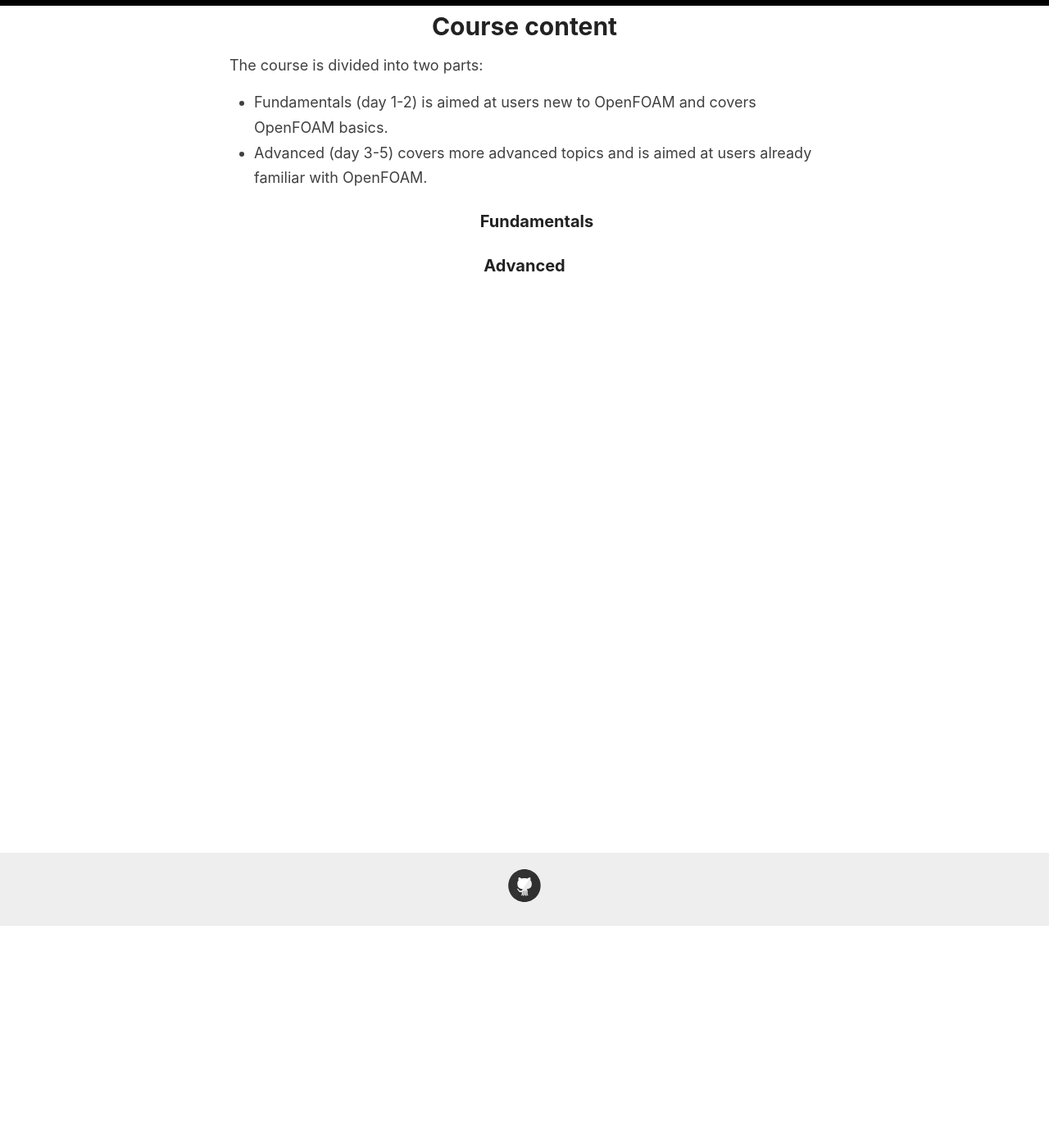
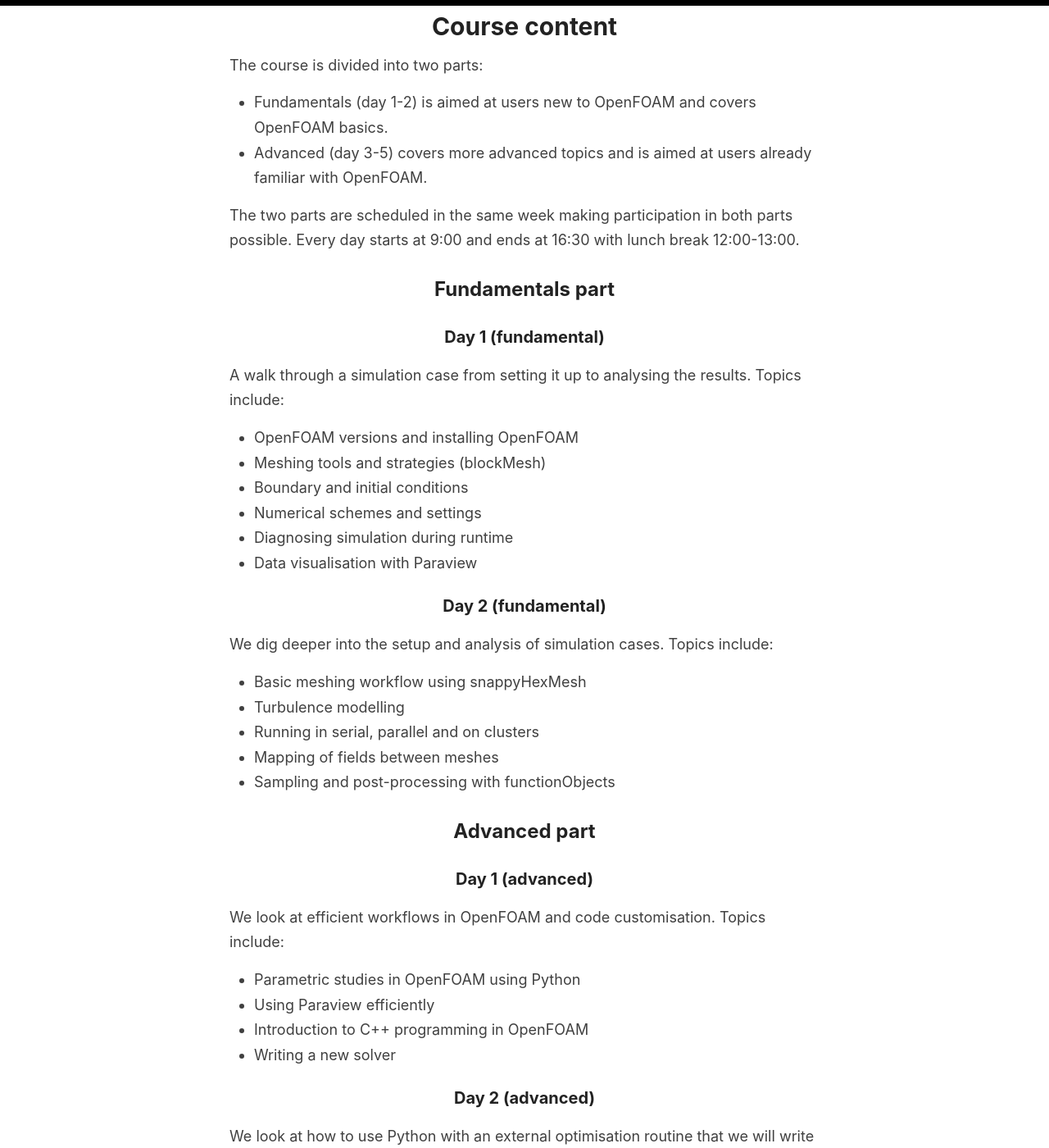
Before and after one commit to OpenSourceCFDCourse/opensourcecfdcourse.github.io, a Jekyll site: the page built from _pages/course-content.md, in a window 1280 px wide and 1400 px high, scrolled down 271 px. Shown: the whole window at 82% size. Built offline with Jekyll 4.4.1, drawn with Linux system fonts in a browser that asks for light colours; some of the changed text lies outside the part shown.

```diff
--- a/_config.yml
+++ b/_config.yml
@@ -12,7 +12,7 @@ author: Jakob Hærvig
 description:
 
 # URL of your avatar or profile pic (you could use your GitHub profile pic)
-avatar:
+avatar: /images/logo.png
 
 #
 # Flags below are optional
@@ -55,7 +55,7 @@ enforce_ssl: http://www.opensourcecfdcourse.dk
 # (http://yourusername.github.io/repository-name)
 # and NOT your User repository (http://yourusername.github.io)
 # then add in the baseurl here, like this: "/repository-name"
-baseurl: "/"
+baseurl: "/basic-information"
 
 #
 # !! You don't need to change any of the configuration flags below !!
--- a/_layouts/default.html
+++ b/_layouts/default.html
@@ -28,7 +28,6 @@
             </div>
 
             <nav>
-              <a href="{{ site.baseurl }}/">Home</a>
               <a href="{{ site.baseurl }}/basic-information">Basic information</a>
               <a href="{{ site.baseurl }}/course-content">Course content</a>
               <a href="{{ site.baseurl }}/venue">Venue</a>
--- a/_pages/course-content.md
+++ b/_pages/course-content.md
@@ -8,7 +8,47 @@ The course is divided into two parts:
 
 * Fundamentals (day 1-2) is aimed at users new to OpenFOAM and covers OpenFOAM basics.
 * Advanced (day 3-5) covers more advanced topics and is aimed at users already familiar with OpenFOAM.
-### Fundamentals
 
+The two parts are scheduled in the same week making participation in both parts possible. Every day starts at 9:00 and ends at 16:30 with lunch break 12:00-13:00.
 
-### Advanced
+## Fundamentals part
+### Day 1 (fundamental)
+A walk through a simulation case from setting it up to analysing the results. Topics include:
+
+- OpenFOAM versions and installing OpenFOAM
+- Meshing tools and strategies (blockMesh)
+- Boundary and initial conditions
+- Numerical schemes and settings
+- Diagnosing simulation during runtime
+- Data visualisation with Paraview
+
+### Day 2 (fundamental)
+We dig deeper into the setup and analysis of simulation cases. Topics include:
+
+- Basic meshing workflow using snappyHexMesh
+- Turbulence modelling
+- Running in serial, parallel and on clusters
+- Mapping of fields between meshes
+- Sampling and post-processing with functionObjects
+
+## Advanced part
+
+### Day 1 (advanced)
+We look at efficient workflows in OpenFOAM and code customisation. Topics include:
+
+- Parametric studies in OpenFOAM using Python
+- Using Paraview efficiently
+- Introduction to C++ programming in OpenFOAM
+- Writing a new solver
+
+### Day 2 (advanced)
+We look at how to use Python with an external optimisation routine that we will write in Python. This will be in an industrial context. Topics include:
+
+- Optimise geometries with OpenFOAM and Python in an industrial context
+
+### Day 3 (advanced)
+We take a deeper look at the OpenFOAM source code. We will write out own functionObject and boundary condition. Topics include:
+
+- The OpenFOAM code base and its documentation
+- Writing a new boundary condition
+- Writing a new function object
```
Also changed, not shown: _pages/basic-information.md (+7 -18 lines), _pages/registration.md (+8 -5 lines), _pages/venue.md (+10 -12 lines).
